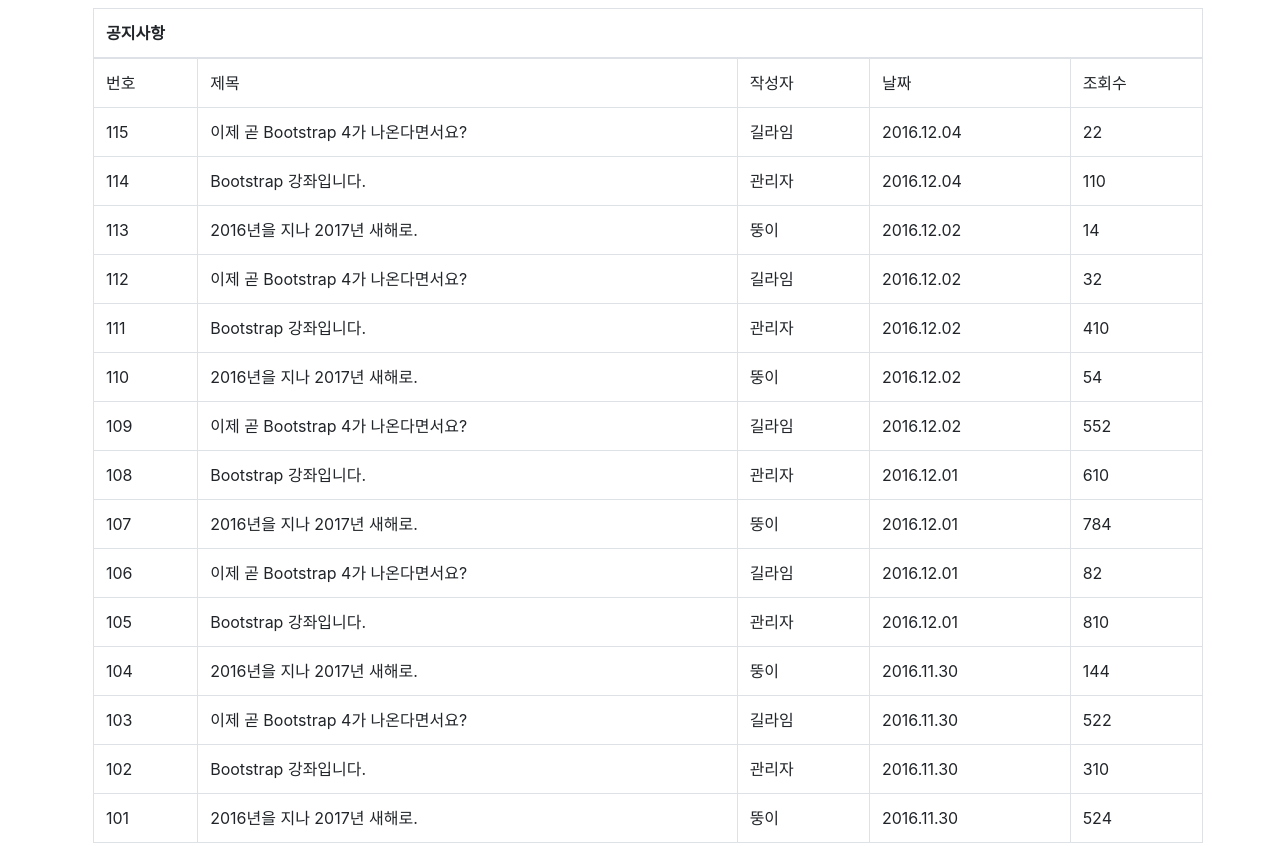
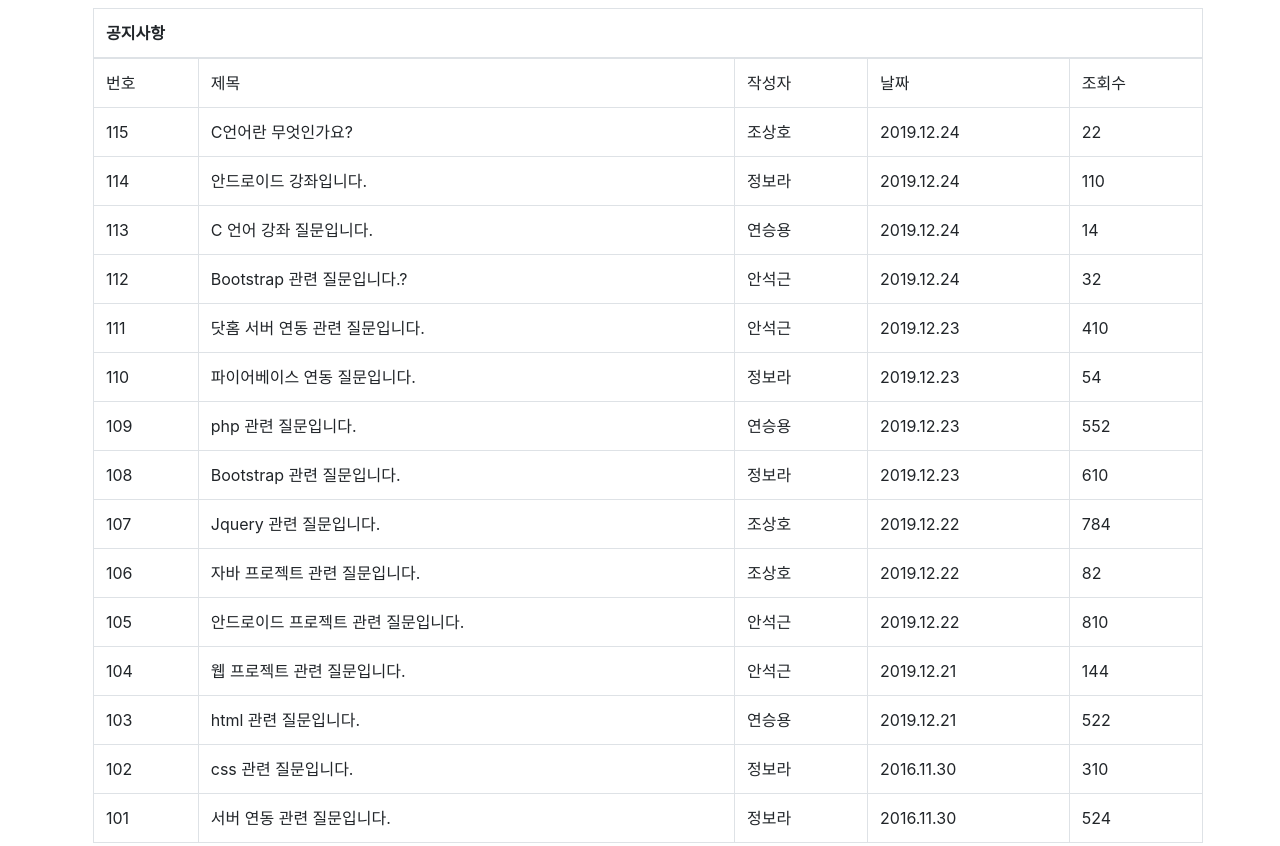
Before and after one commit to teha007/mrhi2019html-TeamProject, a plain HTML site: page notice_board.html in a window 1280 px wide. Shown: the top 846 px of the page. Drawn offline with nearby package versions, Linux system fonts and the light colour scheme.

Commit message:
게시판 수정

```diff
--- a/notice_board.html
+++ b/notice_board.html
@@ -34,121 +34,121 @@
 
                 <tr>
                     <td>115</td>
-                    <td>이제 곧 Bootstrap 4가 나온다면서요?</td>
-                    <td>길라임</td>
-                    <td>2016.12.04</td>
+                    <td>C언어란 무엇인가요?</td>
+                    <td>조상호</td>
+                    <td>2019.12.24</td>
                     <td>22</td>
                 </tr>
 
                 <tr>
                     <td>114</td>
-                    <td>Bootstrap 강좌입니다.</td>
-                    <td>관리자</td>
-                    <td>2016.12.04</td>
+                    <td>안드로이드 강좌입니다.</td>
+                    <td>정보라</td>
+                    <td>2019.12.24</td>
                     <td>110</td>
                 </tr>
 
                 <tr>
                     <td>113</td>
-                    <td>2016년을 지나 2017년 새해로.</td>
-                    <td>뚱이</td>
-                    <td>2016.12.02</td>
+                    <td>C 언어 강좌 질문입니다.</td>
+                    <td>연승용</td>
+                    <td>2019.12.24</td>
                     <td>14</td>
                 </tr>
 
                 <tr>
                     <td>112</td>
-                    <td>이제 곧 Bootstrap 4가 나온다면서요?</td>
-                    <td>길라임</td>
-                    <td>2016.12.02</td>
+                    <td>Bootstrap 관련 질문입니다.?</td>
+                    <td>안석근</td>
+                    <td>2019.12.24</td>
                     <td>32</td>
                 </tr>
 
                 <tr>
                     <td>111</td>
-                    <td>Bootstrap 강좌입니다.</td>
-                    <td>관리자</td>
-                    <td>2016.12.02</td>
+                    <td>닷홈 서버 연동 관련 질문입니다.</td>
+                    <td>안석근</td>
+                    <td>2019.12.23</td>
                     <td>410</td>
                 </tr>
 
                 <tr>
                     <td>110</td>
-                    <td>2016년을 지나 2017년 새해로.</td>
-                    <td>뚱이</td>
-                    <td>2016.12.02</td>
+                    <td>파이어베이스 연동 질문입니다.</td>
+                    <td>정보라</td>
+                    <td>2019.12.23</td>
                     <td>54</td>
                 </tr>
 
                 <tr>
                     <td>109</td>
-                    <td>이제 곧 Bootstrap 4가 나온다면서요?</td>
-                    <td>길라임</td>
-                    <td>2016.12.02</td>
+                    <td>php 관련 질문입니다.</td>
+                    <td>연승용</td>
+                    <td>2019.12.23</td>
                     <td>552</td>
                 </tr>
 
                 <tr>
                     <td>108</td>
-                    <td>Bootstrap 강좌입니다.</td>
-                    <td>관리자</td>
-                    <td>2016.12.01</td>
+                    <td>Bootstrap 관련 질문입니다.</td>
+                    <td>정보라</td>
+                    <td>2019.12.23</td>
                     <td>610</td>
                 </tr>
 
                 <tr>
 
                     <td>107</td>
-                    <td>2016년을 지나 2017년 새해로.</td>
-                    <td>뚱이</td>
-                    <td>2016.12.01</td>
+                    <td>Jquery 관련 질문입니다.</td>
+                    <td>조상호</td>
+                    <td>2019.12.22</td>
                     <td>784</td>
                 </tr>
 
                 <tr>
                     <td>106</td>
-                    <td>이제 곧 Bootstrap 4가 나온다면서요?</td>
-                    <td>길라임</td>
-                    <td>2016.12.01</td>
+                    <td>자바 프로젝트 관련 질문입니다.</td>
+                    <td>조상호</td>
+                    <td>2019.12.22</td>
                     <td>82</td>
                 </tr>
 
                 <tr>
                     <td>105</td>
-                    <td>Bootstrap 강좌입니다.</td>
-                    <td>관리자</td>
-                    <td>2016.12.01</td>
+                    <td>안드로이드 프로젝트 관련 질문입니다.</td>
+                    <td>안석근</td>
+                    <td>2019.12.22</td>
                     <td>810</td>
                 </tr>
 
                 <tr>
                     <td>104</td>
-                    <td>2016년을 지나 2017년 새해로.</td>
-                    <td>뚱이</td>
-                    <td>2016.11.30</td>
+                    <td>웹 프로젝트 관련 질문입니다.</td>
+                    <td>안석근</td>
+                    <td>2019.12.21</td>
                     <td>144</td>
                 </tr>
 
                 <tr>
                     <td>103</td>
-                    <td>이제 곧 Bootstrap 4가 나온다면서요?</td>
-                    <td>길라임</td>
-                    <td>2016.11.30</td>
+                    <td>html 관련 질문입니다.</td>
+                    <td>연승용</td>
+                    <td>2019.12.21</td>
                     <td>522</td>
                 </tr>
 
                 <tr>
                     <td>102</td>
-                    <td>Bootstrap 강좌입니다.</td>
-                    <td>관리자</td>
+                    <td>css 관련 질문입니다.</td>
+                    <td>정보라</td>
                     <td>2016.11.30</td>
                     <td>310</td>
                 </tr>
 
                 <tr>
                     <td>101</td>
-                    <td>2016년을 지나 2017년 새해로.</td>
-                    <td>뚱이</td>
+                    <td>서버 연동 관련 질문입니다.</td>
+                    <td>정보라</td>
                     <td>2016.11.30</td>
                     <td>524</td>
                 </tr>
```
